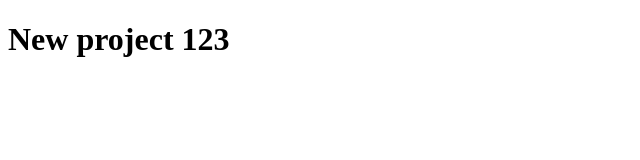
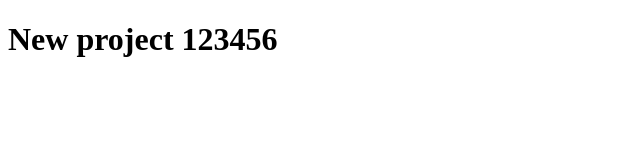
Before and after one commit to Serhii-Nikitin/new-project, a plain HTML site: page index.html in a window 1280 px wide. Shown: the full height of the page, 0-640 px from the left. Drawn offline with Linux system fonts and the light colour scheme.

Commit message:
title was changed

```diff
--- a/index.html
+++ b/index.html
@@ -6,6 +6,6 @@
   <title>New project</title>
 </head>
 <body>
-  <h1>New project 123</h1>
+  <h1>New project 123456</h1>
 </body>
 </html>
```
